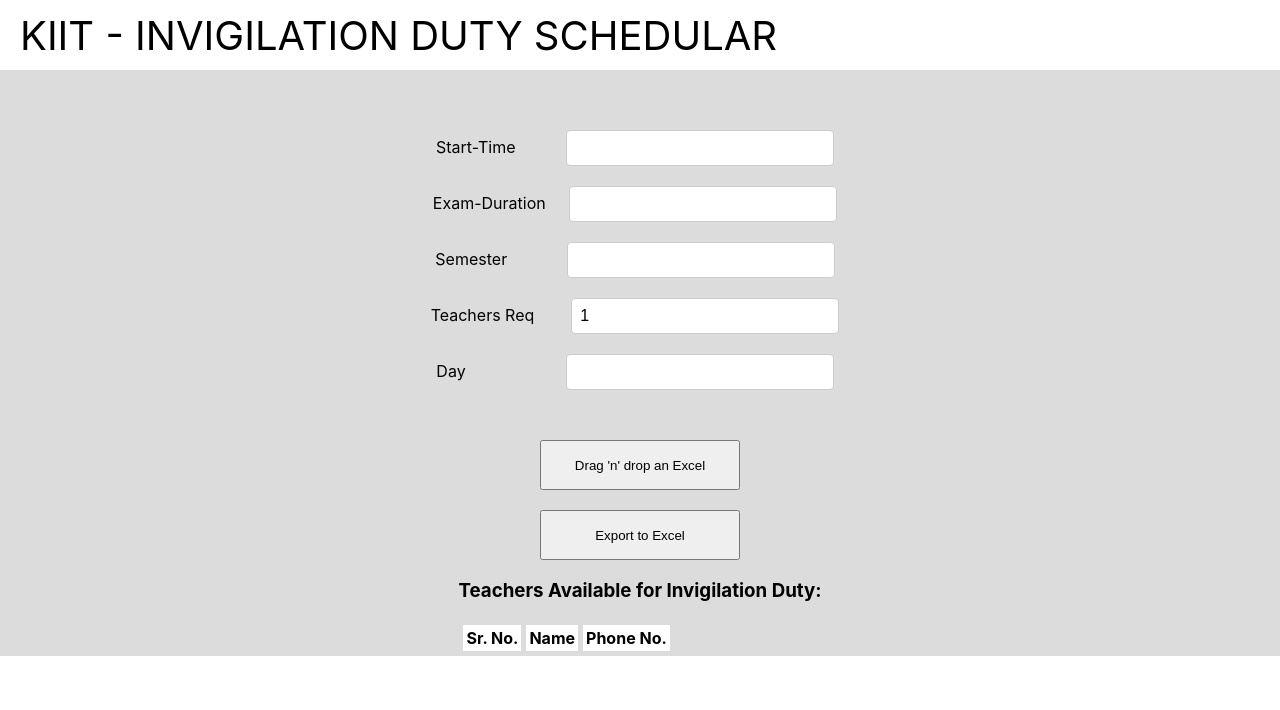
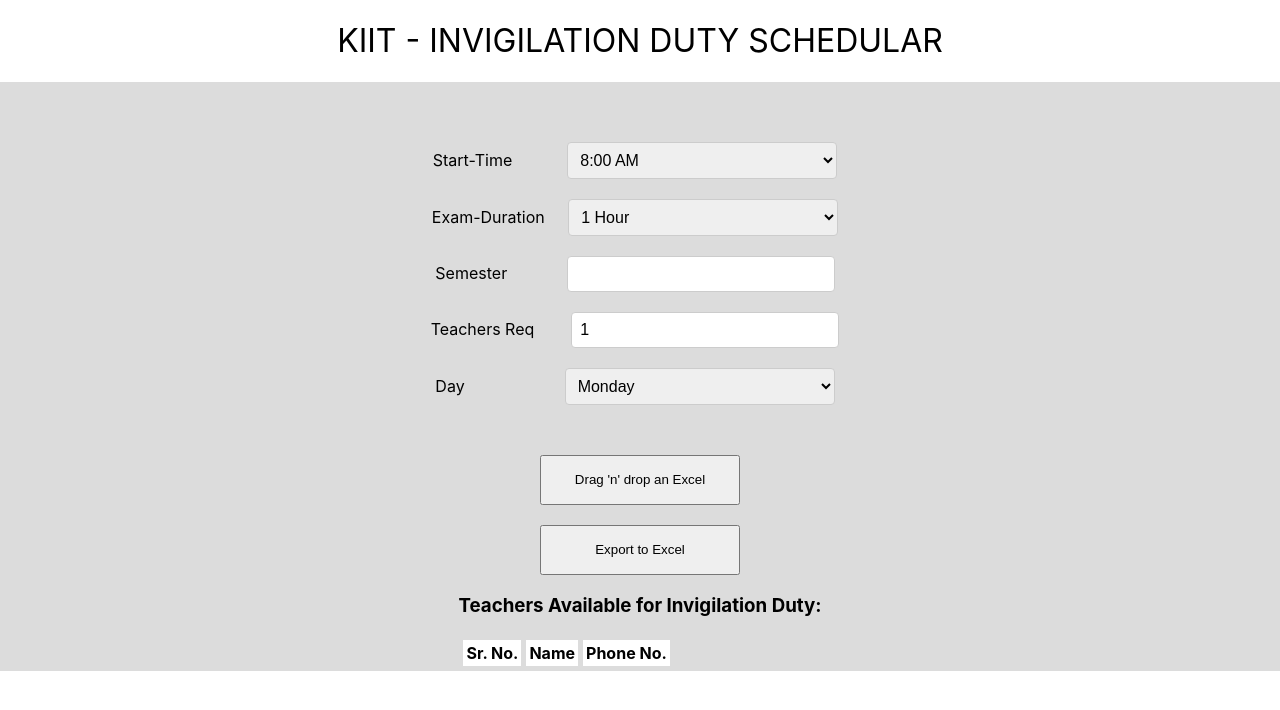
Before and after one commit to GAURAVLAMBA888/exam-duty-schedular, a React (Create React App) app in the folder client/: page / in a window 1280 px wide. Shown: the top 710 px of the page. Built offline with nearby package versions, Linux system fonts and the light colour scheme; the HTML template or start-up script is replaced by a standard one.

Commit message:
Improved Input Option

```diff
--- a/client/src/App.css
+++ b/client/src/App.css
@@ -1,16 +1,10 @@
 .navbar{
-  height: 50px;
-  padding: 10px 20px;
   display: flex;
-  background-color: white;
   align-items: center;
-  z-index: 999;
-  color: black;
+  justify-content: center;
 }
-
-.navbar-left{
-  flex: 1;
-  font-size: 40px;
+h1{
+  font-weight: 400;
 }
 
 .App {
@@ -41,24 +35,30 @@
   cursor: pointer;
   /* You can add additional styles like background color, etc. */
 }
-
-  .dropzone{
+.dropzone {
   margin-top: 20px;
 }
-
-  .btn{
+.btn {
   margin-top: 20px;
   height: 50px;
   width: 200px;
   cursor: pointer;
 }
-
-  table{
+table {
   border-spacing: 5px;
 }
-
-  th, td {
+th,
+td {
   background-color: white;
   margin: 10px;
   padding: 3px;
 }
+
+.select-container{
+  margin: 10px;
+  padding: 8px;
+  border: 1px solid #ccc;
+  border-radius: 4px;
+  font-size: 16px;
+  width: 270px;
+}
--- a/client/src/App.js
+++ b/client/src/App.js
@@ -4,31 +4,12 @@
 import './App.css';
 
 function App() {
-  const [starttime, setStarttime] = useState('');
-  const [duration, setDuration] = useState('');
-  const [day, setDay] = useState('');
+  const [starttime, setStarttime] = useState('8');
+  const [duration, setDuration] = useState('1');
+  const [day, setDay] = useState('MON');
   const [semester, setSemester] = useState('');
   const [req, setReq] = useState(1);
   const [res, setRes] = useState([]);
-
-  const handleStarttimeChange = (e) => {
-    setStarttime(e.target.value);
-  };
-
-  const handleDurationChange = (e) => {
-    setDuration(e.target.value);
-  };
-  const handleSemesterChange = (e) => {
-    setSemester(e.target.value);
-  }
-
-  const handleReq = (e) => {
-    setReq(e.target.value);
-  }
-
-  const handleDay = (e) => {
-    setDay(e.target.value);
-  }
 
   const handleExcelUpload = (files) => {
     const file = files[0];
@@ -58,7 +39,6 @@
       }
       const resData = [];
 
-      const countConsecutiveX = (excelData) => {
       for (let i = 0; i < excelData.length; i++) {
         if(excelData[i].day == day){
           if(duration == 1){
@@ -99,13 +79,10 @@
             }
           }
         }
-
       const sortedData = resData.slice().sort((a, b) => b.FreeTime - a.FreeTime );
       const slicedArray = sortedData.slice(0, req);
       const reqData = slicedArray.map(({FreeTime, ...restData}) => restData);
       setRes(reqData);
-      };
-      countConsecutiveX(excelData);
     };
 
     reader.readAsArrayBuffer(file);
@@ -122,41 +99,60 @@
 
   return (
     <>
-    <div className="navbar">
-      <div className="navbar-left">
-          <span>KIIT - INVIGILATION DUTY SCHEDULAR</span>
-      </div>
+    <div className='navbar'>
+      <h1>KIIT - INVIGILATION DUTY SCHEDULAR</h1>
     </div>
     <div className="App">
       <div>
         <label>
-          Start-Time &nbsp;&nbsp;&nbsp;&nbsp;&nbsp;&nbsp;&nbsp;&nbsp;
-          <input type="number" value={starttime} onChange={handleStarttimeChange} className='input-field'/>
+          Start-Time &nbsp;&nbsp;&nbsp;&nbsp;&nbsp;&nbsp;&nbsp;&nbsp;&nbsp;
         </label>
+        <select className='select-container' onChange={e => setStarttime(e.target.value)}>
+          <option value={'8'}>8:00 AM</option>
+          <option value={'9'}>9:00 AM</option>
+          <option value={'10'}>10:00 AM</option>
+          <option value={'11'}>11:00 AM</option>
+          <option value={'12'}>12:00 AM</option>
+          <option value={'13'}>1:00 PM</option>
+          <option value={'14'}>2:00 PM</option>
+          <option value={'15'}>3:00 PM</option>
+          <option value={'16'}>4:00 PM</option>
+          <option value={'17'}>5:00 PM</option>
+        </select>
       </div>
       <div>
         <label>
           Exam-Duration &nbsp;&nbsp;
-          <input type="number" value={duration} onChange={handleDurationChange} className='input-field'/>
         </label>
+        <select className='select-container' onChange={e => setDuration(e.target.value)}>
+            <option value={'1'}>1 Hour</option>
+            <option value={'2'}>2 Hour</option>
+            <option value={'3'}>3 Hour</option>
+          </select>
       </div>
       <div>
         <label>
           Semester &nbsp;&nbsp;&nbsp;&nbsp;&nbsp;&nbsp;&nbsp;&nbsp;&nbsp;&nbsp;
-          <input type="string" value={semester} onChange={handleSemesterChange} className='input-field'/>
+          <input type="string" value={semester} onChange={e => setSemester(e.target.value)} className='input-field'/>
         </label>
       </div>
       <div>
         <label>
           Teachers Req &nbsp;&nbsp;&nbsp;&nbsp;&nbsp;
-          <input type="number" value={req} onChange={handleReq}  className='input-field'/>
+          <input type="number" value={req} onChange={e => setReq(e.target.value)}  className='input-field'/>
         </label>
       </div>
       <div>
         <label>
           Day &nbsp;&nbsp;&nbsp;&nbsp;&nbsp;&nbsp;&nbsp;&nbsp;&nbsp;&nbsp;&nbsp;&nbsp;&nbsp;&nbsp;&nbsp;&nbsp;&nbsp;&nbsp;&nbsp;
-          <input type="string" value={day} onChange={handleDay}  className='input-field'/>
         </label>
+          <select className='select-container' onChange={e => setDay(e.target.value)}>
+            <option value={"MON"}>Monday</option>
+            <option value={"TUE"}>Tuesday</option>
+            <option value={"WED"}>Wednesday</option>
+            <option value={"THU"}>Thursday</option>
+            <option value={"FRI"}>Friday</option>
+          </select>
       </div>
       <div>
         <Dropzone onDrop={(acceptedFiles) => handleExcelUpload(acceptedFiles)}>
@@ -184,7 +180,7 @@
             <th>Phone No.</th>
           </tr>
           {res?.map((row, index) => (
-            <tr>
+            <tr key={index}>
               <td>{index+1}</td>
               <td>{row.name}</td>
               <td>{row.phone}</td>
```
Lines whose indentation alone changed are shown as unchanged.
